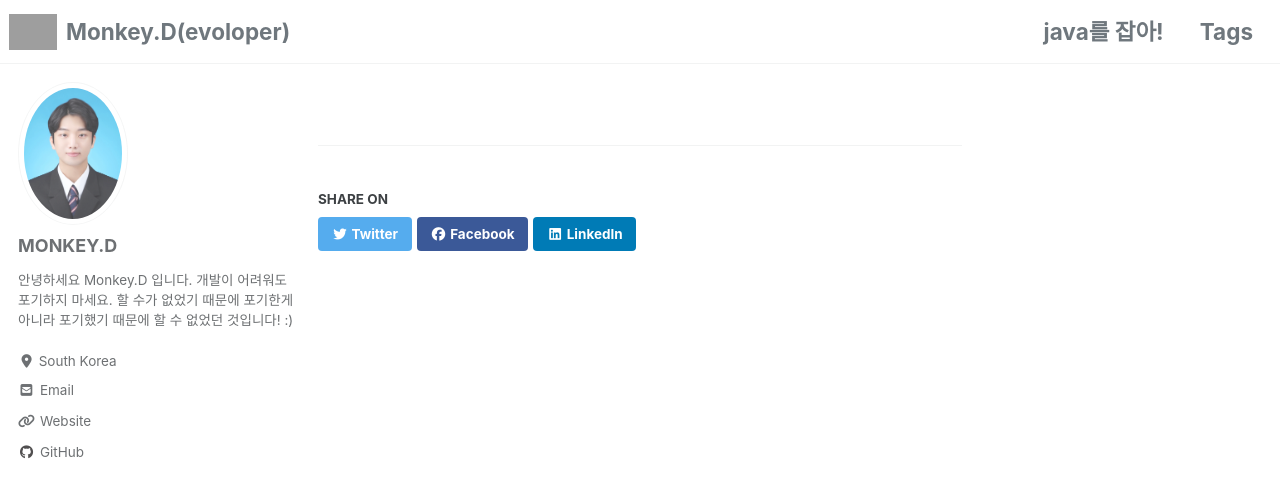
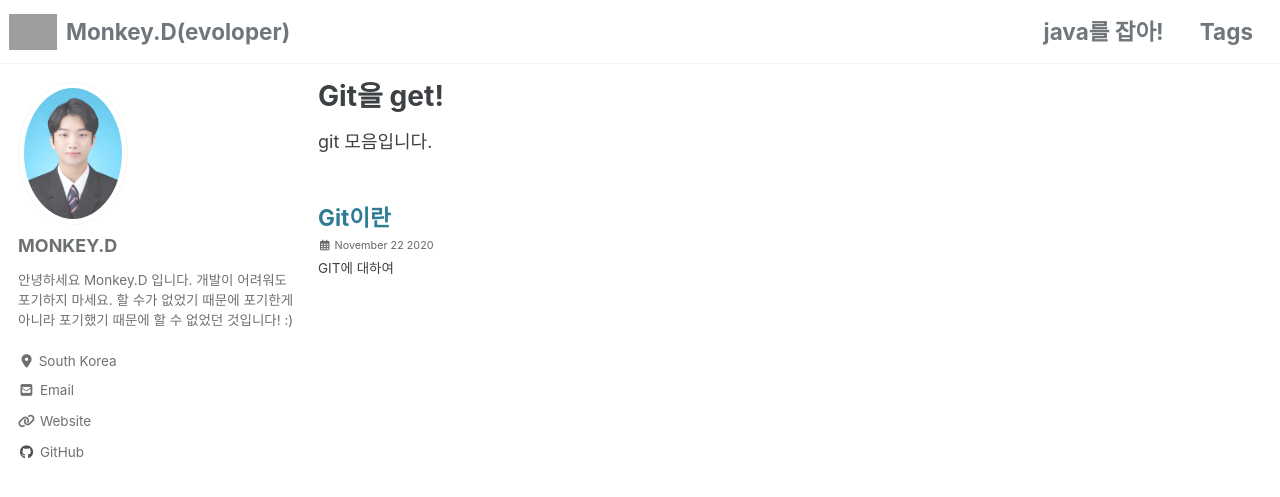
Before and after one commit to JAEHYUNNAM7430/jaehyunnam7430.github.io, a Jekyll site: the page built from _pages/gits.md, in a window 1280 px wide and 900 px high. Shown: the top 497 px of the window. Built offline with Jekyll 4.4.1, drawn with Linux system fonts in a browser that asks for light colours; cached includes are drawn as plain includes; nearby versions of some CDN libraries; our own code applies the rules of GitHub Pages for plain Markdown files; grey boxes are pictures that could not be loaded.

```diff
--- a/_data/navigation.yml
+++ b/_data/navigation.yml
@@ -5,6 +5,6 @@ main:
   - title: "카테고리"
     url: /categories/
     title: "GIT"
-    url: /categories/
+    url: /Gits/
     title: "Tags"
     url: /tags/
--- a/_pages/gits.md
+++ b/_pages/gits.md
@@ -0,0 +1,9 @@
+---
+title: "Git을 get!"
+permalink: /Gits/
+layout: category
+author_profile: true
+taxonomy: git
+---
+
+git 모음입니다.
```
